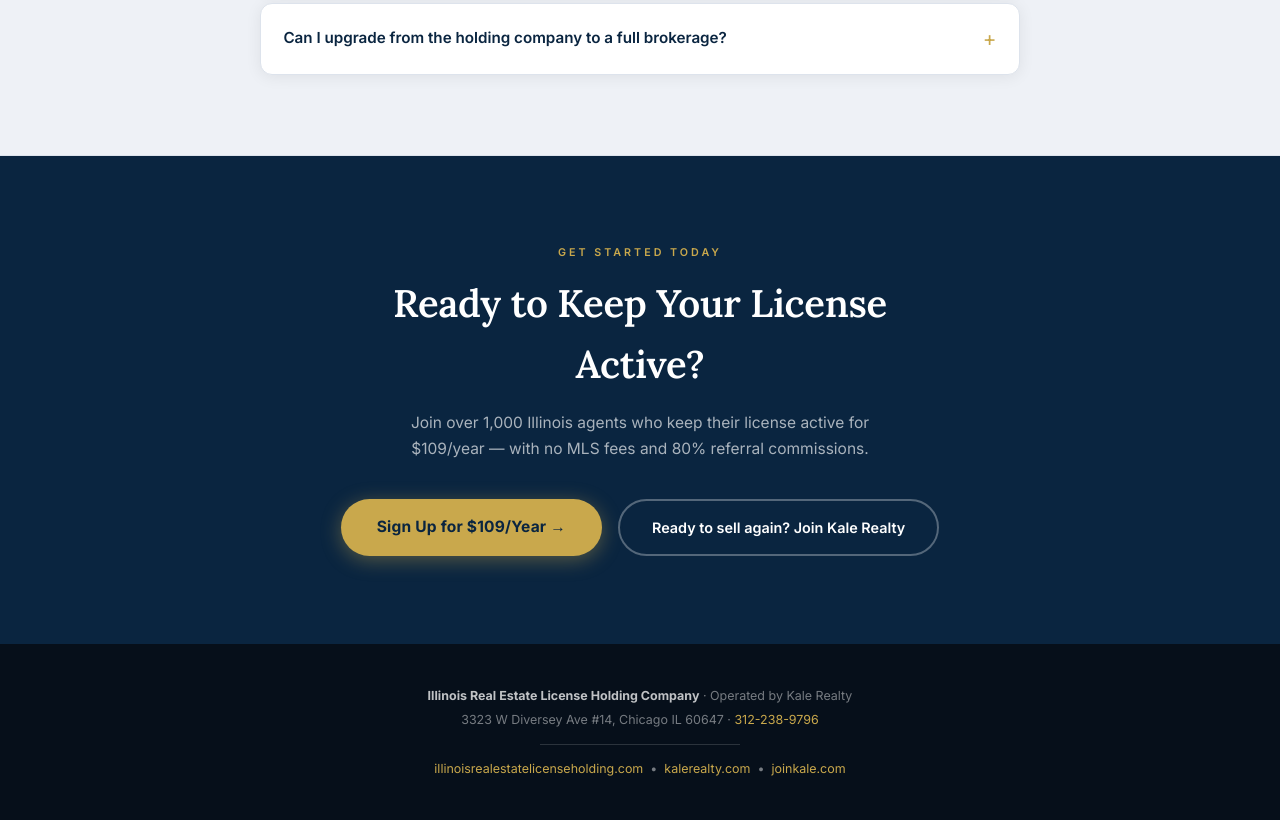
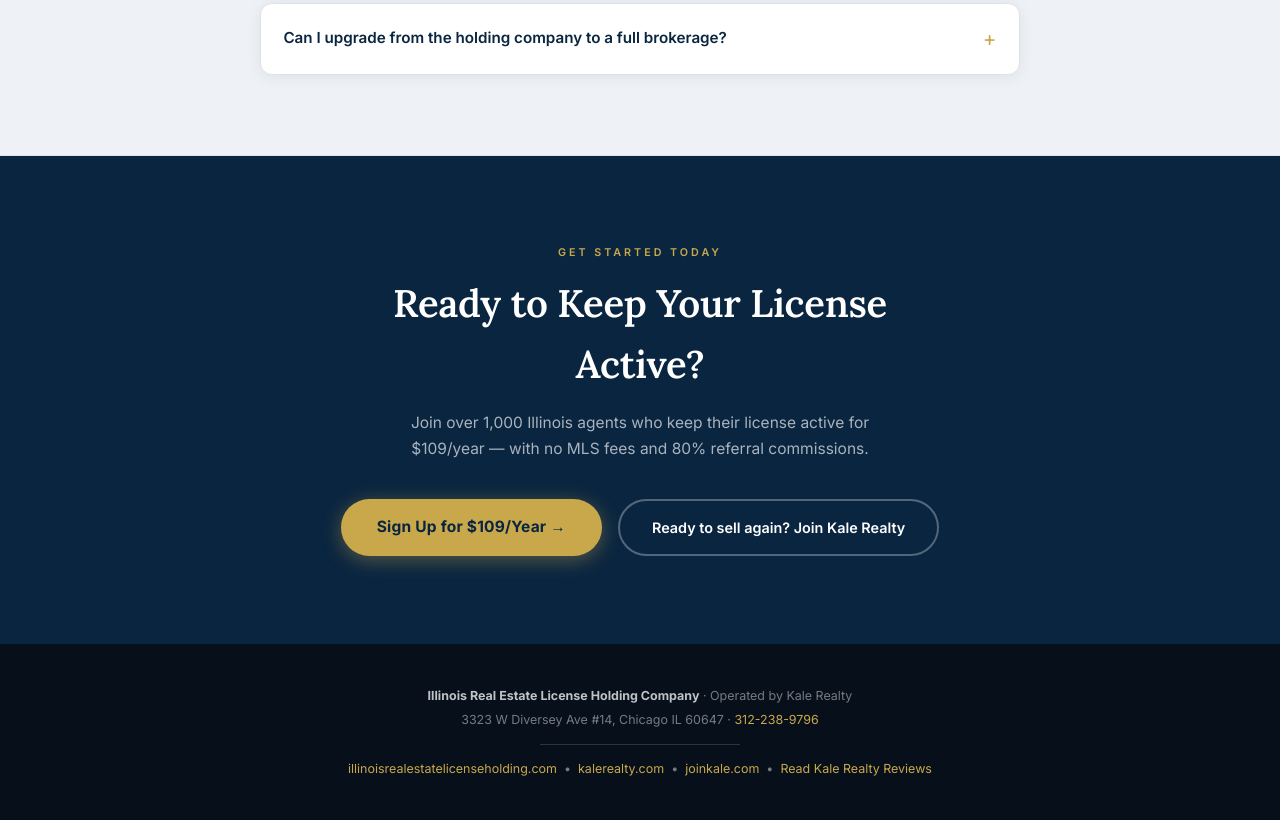
Before and after one commit to nickkale482/illinois-license-holding, a website: page public/index.html in a window 1280 px wide. Shown: the part 3180-4000 px from the top of the page. Drawn offline with Linux system fonts and the light colour scheme.

Commit message:
feat: add kalerealtyreviews.com footer link

```diff
--- a/public/index.html
+++ b/public/index.html
@@ -685,6 +685,8 @@
   <a href="https://kalerealty.com" target="_blank" rel="noopener">kalerealty.com</a>
   &nbsp;&bull;&nbsp;
   <a href="https://joinkale.com" target="_blank" rel="noopener">joinkale.com</a>
+  &nbsp;&bull;&nbsp;
+  <a href="https://kalerealtyreviews.com" target="_blank" rel="noopener">Read Kale Realty Reviews</a>
 </footer>
 
 </body>
```
